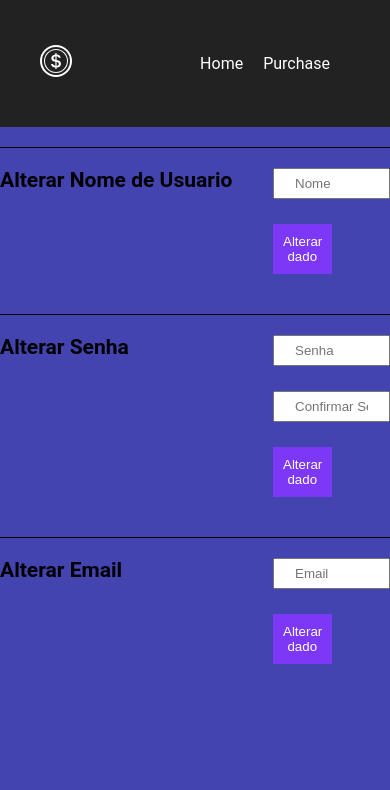
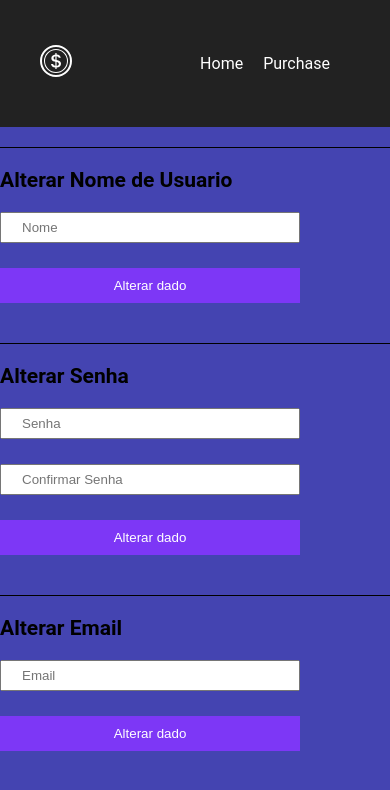
Before and after one commit to Chuu5/Random-Store, a React (Vite) app: page /account in a window 390 px wide. Shown: the top 790 px of the page. Built offline with nearby package versions, Linux system fonts and the light colour scheme.

Commit message:
making account section responsive

```diff
--- a/src/pages/Account.css
+++ b/src/pages/Account.css
@@ -39,3 +39,18 @@
     background-color: #7d37f6;
     cursor: pointer;
 }
+
+@media (max-width: 500px) {
+    .info-container {
+        flex-direction: column;
+        gap: 20px;
+    }
+
+    .info-fields button, .info-fields input {
+        width: 300px;
+    }
+
+    .info-text {
+        width: 100%;
+    }
+}
```
